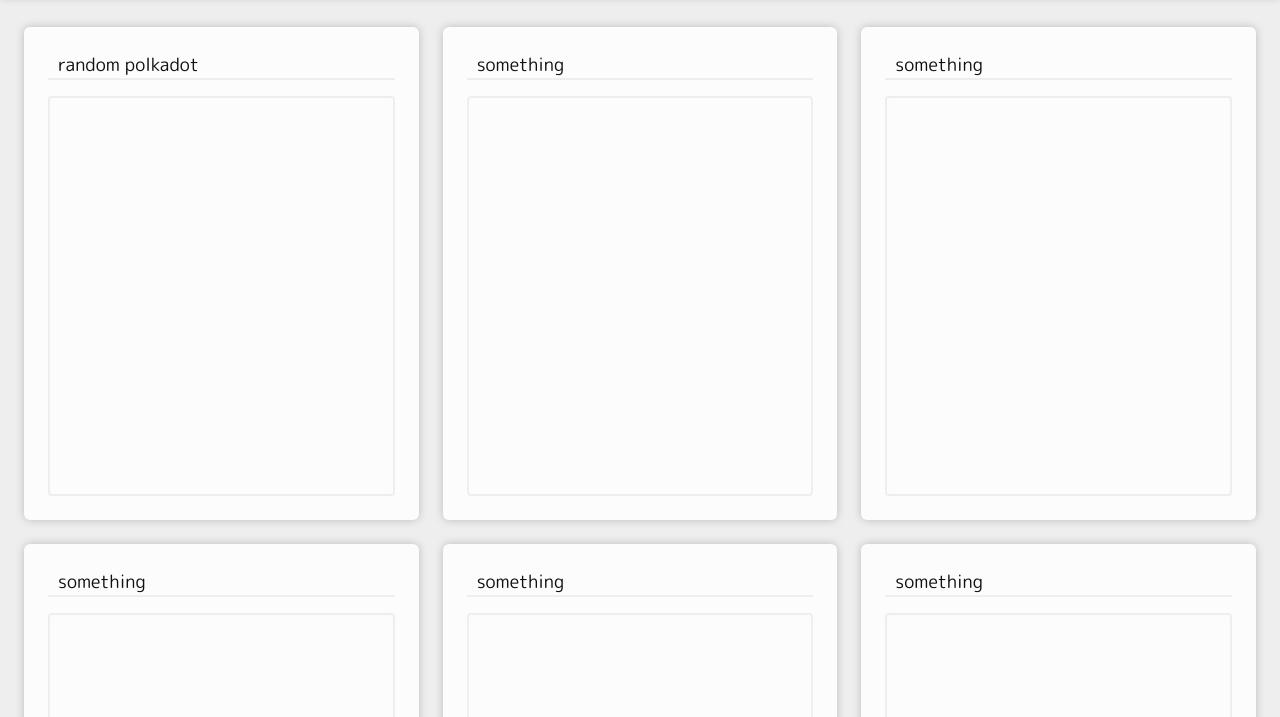
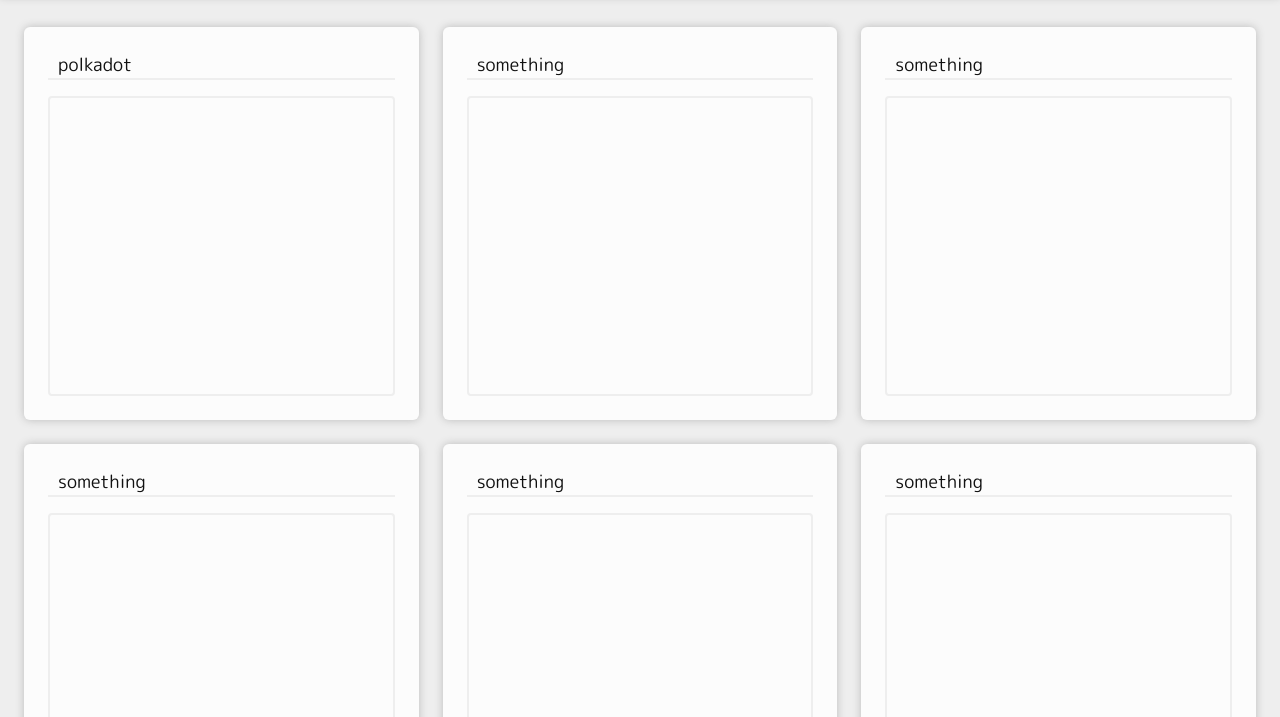
Before and after one commit to Maple0922/js-animation, a plain HTML site: page index.html in a window 1280 px wide. Shown: the part 83-800 px from the top of the page. Drawn offline with Linux system fonts and the light colour scheme.

Commit message:
2020/04/26 20:55

```diff
--- a/index.html
+++ b/index.html
@@ -3,8 +3,10 @@
 <head>
   <meta charset="utf-8">
   <meta name="viewport" content="width=device-width">
-  <title>test</title>
+  <title>JavaScript Animation</title>
   <link rel="stylesheet" href="css/style.css">
+  <link rel="icon" href="icon/favicon.svg">
+  <link rel="apple-touch-icon" href="icon/favicon.svg">
   <script type="text/javascript" src="js/jquery.js"></script>
   <script type="text/javascript" src="js/script.js"></script>
 </head>
@@ -14,50 +16,40 @@
   </header>
   <main class="main">
     <div class="main__container polkadot">
-      <h2 class="main__title">random polkadot</h2>
-      <div class="main__space">
-
-      </div>
+      <h2 class="main__title">polkadot</h2>
+      <div class="main__space"></div>
     </div>
     <div class="main__container">
       <h2 class="main__title">something</h2>
-      <div class="main__space">
-      </div>
+      <div class="main__space"></div>
     </div>
     <div class="main__container">
       <h2 class="main__title">something</h2>
-      <div class="main__space">
-      </div>
+      <div class="main__space"></div>
     </div>
     <div class="main__container">
       <h2 class="main__title">something</h2>
-      <div class="main__space">
-      </div>
+      <div class="main__space"></div>
     </div>
     <div class="main__container">
       <h2 class="main__title">something</h2>
-      <div class="main__space">
-      </div>
+      <div class="main__space"></div>
     </div>
     <div class="main__container">
       <h2 class="main__title">something</h2>
-      <div class="main__space">
-      </div>
+      <div class="main__space"></div>
     </div>
     <div class="main__container">
       <h2 class="main__title">something</h2>
-      <div class="main__space">
-      </div>
+      <div class="main__space"></div>
     </div>
     <div class="main__container">
       <h2 class="main__title">something</h2>
-      <div class="main__space">
-      </div>
+      <div class="main__space"></div>
     </div>
     <div class="main__container">
       <h2 class="main__title">something</h2>
-      <div class="main__space">
-      </div>
+      <div class="main__space"></div>
     </div>
   </main>
   <footer class="footer">
--- a/js/script.js
+++ b/js/script.js
@@ -1,3 +1,37 @@
 $(function(){
-  // random polkadot
+  const spaceWidth = $('.main__space').innerWidth();
+  const spaceHeight = $('.main__space').innerHeight();
+
+  const randomInt = (m,n) => {
+    m = parseInt(m);
+    n = parseInt(n);
+    return Math.floor(Math.random()*(n-m+1)) + m;
+  }
+
+  const random = () => {
+    const randomLeft = randomInt(0,spaceWidth);
+    const randomTop = randomInt(0,spaceHeight);
+    return {left:randomLeft,top:randomTop};
+  }
+
+  // polkadot
+  const polkadot = $('.polkadot').children('.main__space');
+
+  setInterval(function(){
+    const randomPoint = random();
+    const dot = $('<p>');
+
+    dot.css({
+      'top': randomPoint.top,
+      'left': randomPoint.left,
+    });
+    polkadot.append(dot);
+
+    console.log('fot');
+
+    setTimeout(function(){
+      $('p').addClass('transform');
+    },10);
+
+  },10);
 });
--- a/sass/style.scss
+++ b/sass/style.scss
@@ -51,13 +51,26 @@
   &__space {
     border: 2px solid $super-light-gray;
     border-radius: 4px;
-    min-height: 400px;
+    min-height: 300px;
     position: relative;
+    overflow: hidden;
+  }
+
+  // polkadot
+  .polkadot {
+    p {
+      position: absolute;
+      // background: gray;
+      border-radius: 50%;
+      width: 1px;
+      height: 1px;
+      transition: 1s;
+      border: 1px solid gray;
+    }
+    .transform {
+      transform: scale(100);
+      opacity: 0;
+      transition: 1s;
+    }
   }
 }
-
-.footer {
-
-}
-
-// node-sass sass/style.scss css/style.css -w
```
Also changed, not shown: css/style.css, icon/favicon.svg (added).
